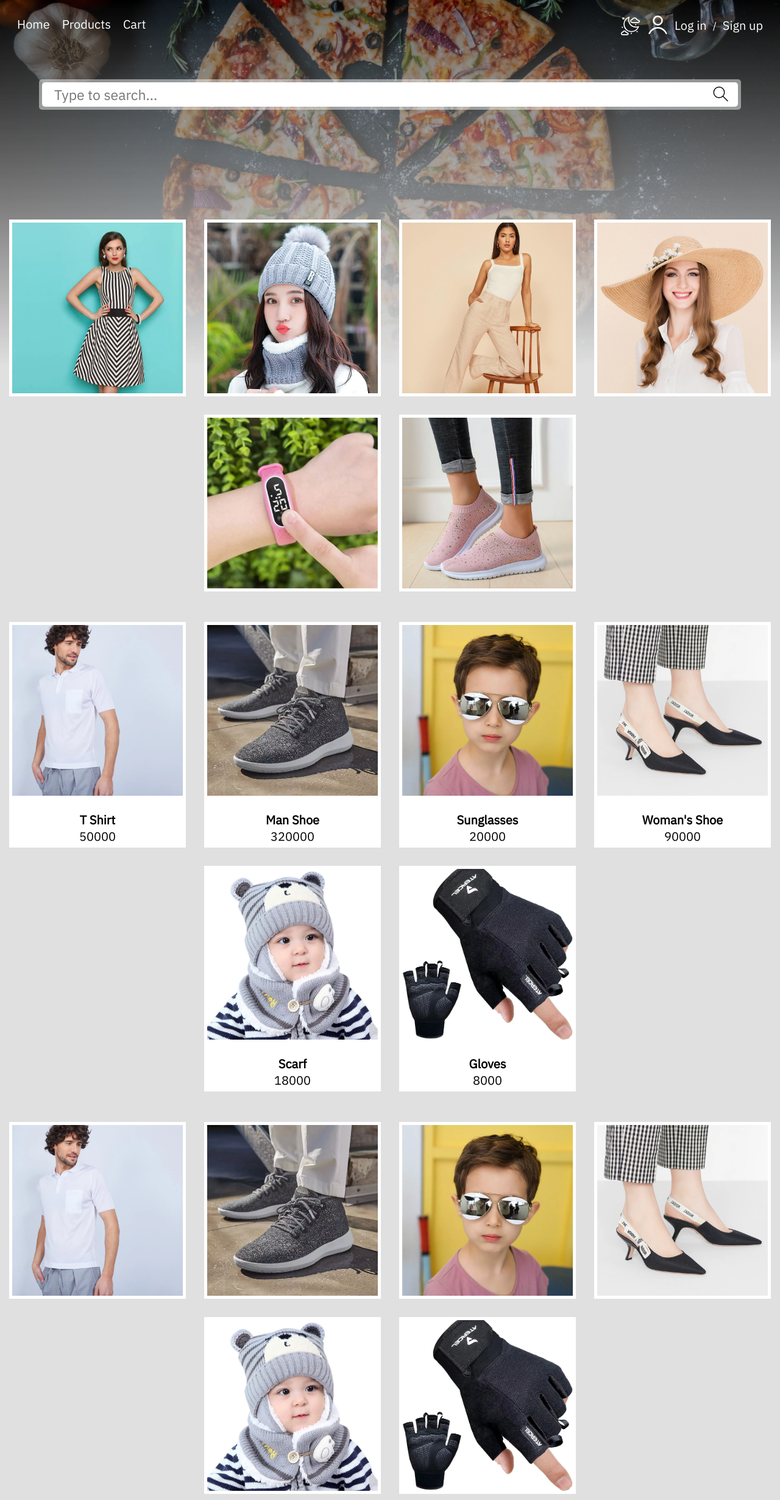
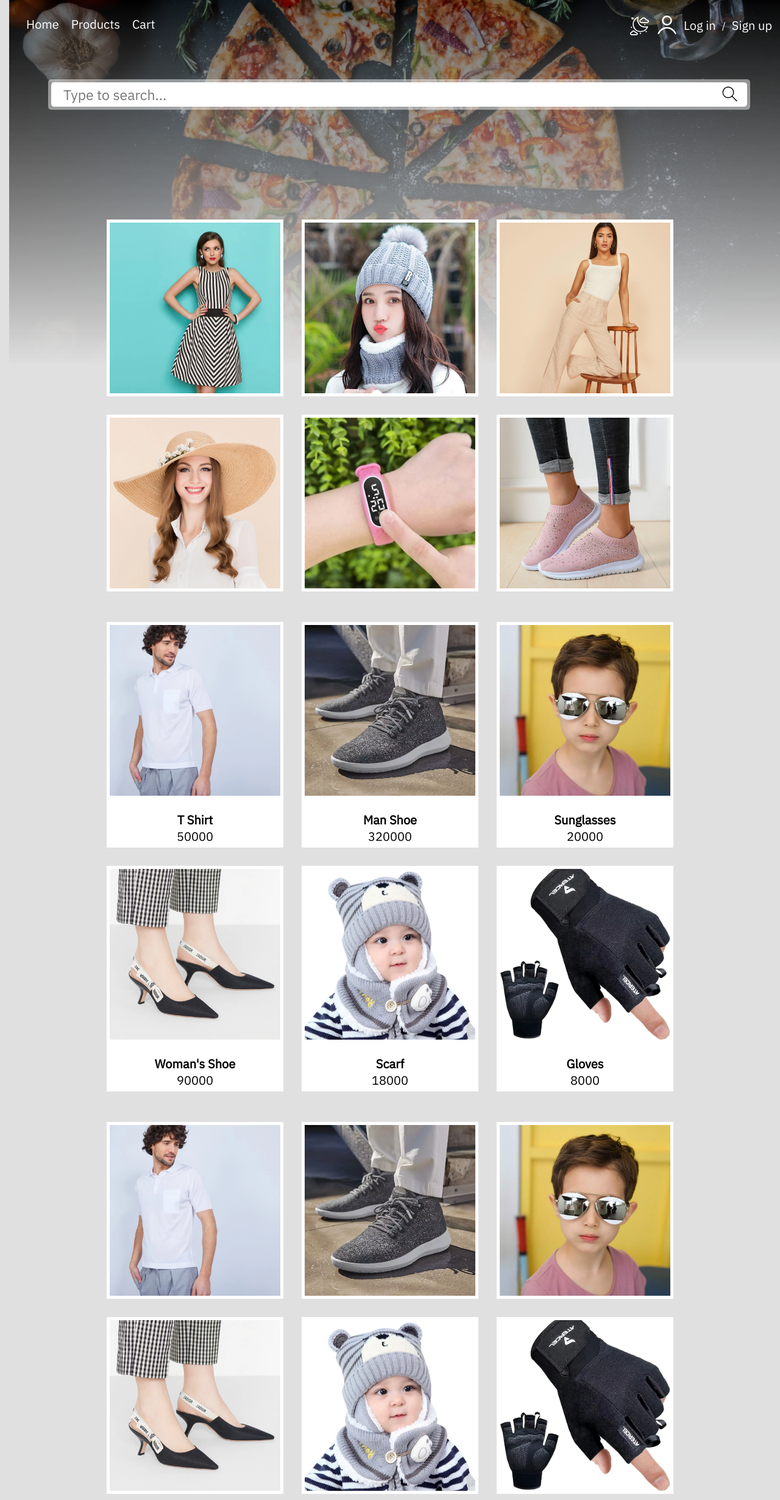
Before and after one commit to MatinNezami/FoodShop, a PHP site: page / in a window 1280 px wide. Shown: the whole page at 61% size. Run offline with PHP 8.4, Linux system fonts and the light colour scheme.

Commit message:
each row insert 3 product

```diff
--- a/style.css
+++ b/style.css
@@ -1,6 +1,6 @@
 body {
     background: var(--background);
-    padding-top: 20rem;
+    padding: 20rem 15px 0 15px;
 }
 
 header {
@@ -27,9 +27,9 @@ header > img {
 main,
 footer {
     width: 100%;
-    padding: 0 15px;
     gap: 50px;
     overflow-x: hidden;
+    flex-direction: column;
 }
 
 main {
@@ -103,6 +103,7 @@ footer {
     width: 100%;
     height: 100%;
     gap: 30px;
+    max-width: 960px;
 }
 
 footer .image {
```
